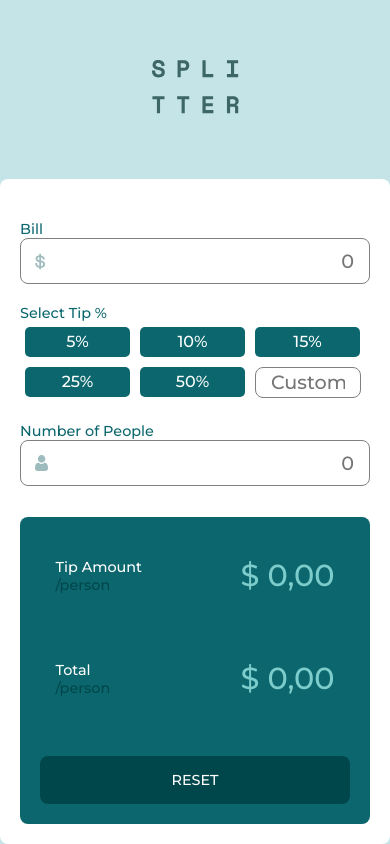
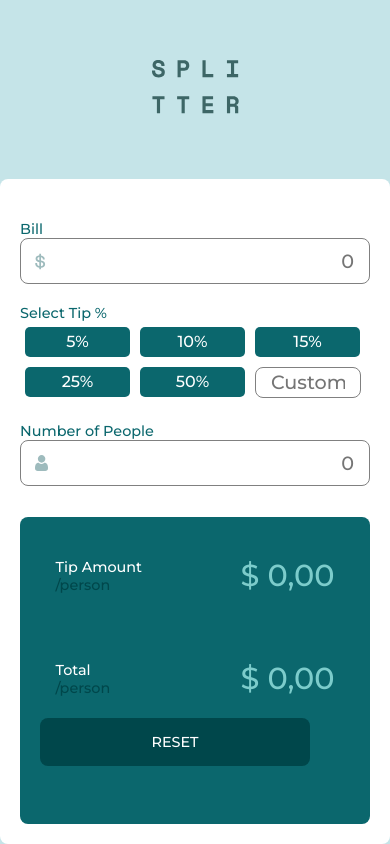
Before and after one commit to clementmoreno0803/tipcalculator, a Vue app: page / in a window 390 px wide. Built offline with nearby package versions, Linux system fonts and the light colour scheme.

Commit message:
derniere modifs

```diff
--- a/src/App.vue
+++ b/src/App.vue
@@ -323,5 +323,8 @@ button {
   .tips_container {
     width: calc(100% - 40px);
   }
+  .reset_btn {
+  position: relative;
+}
 }
 </style>
```
